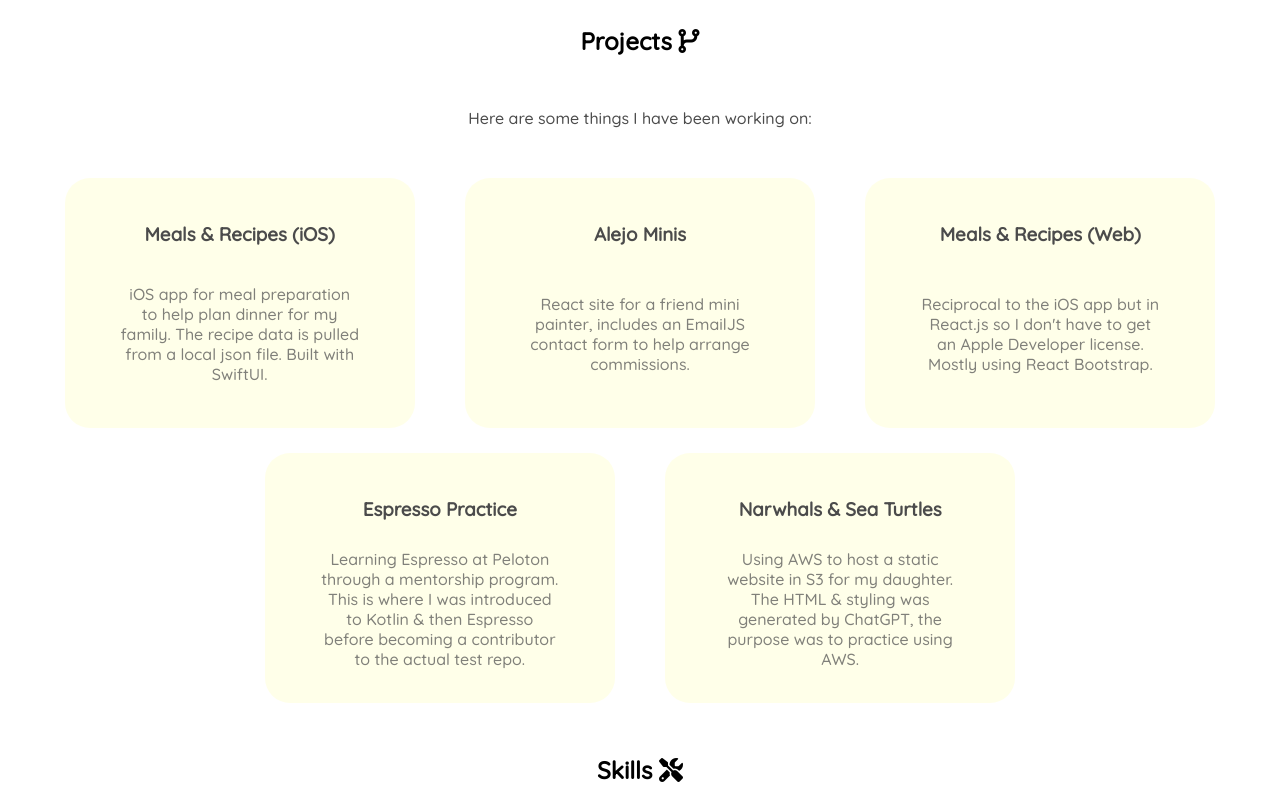
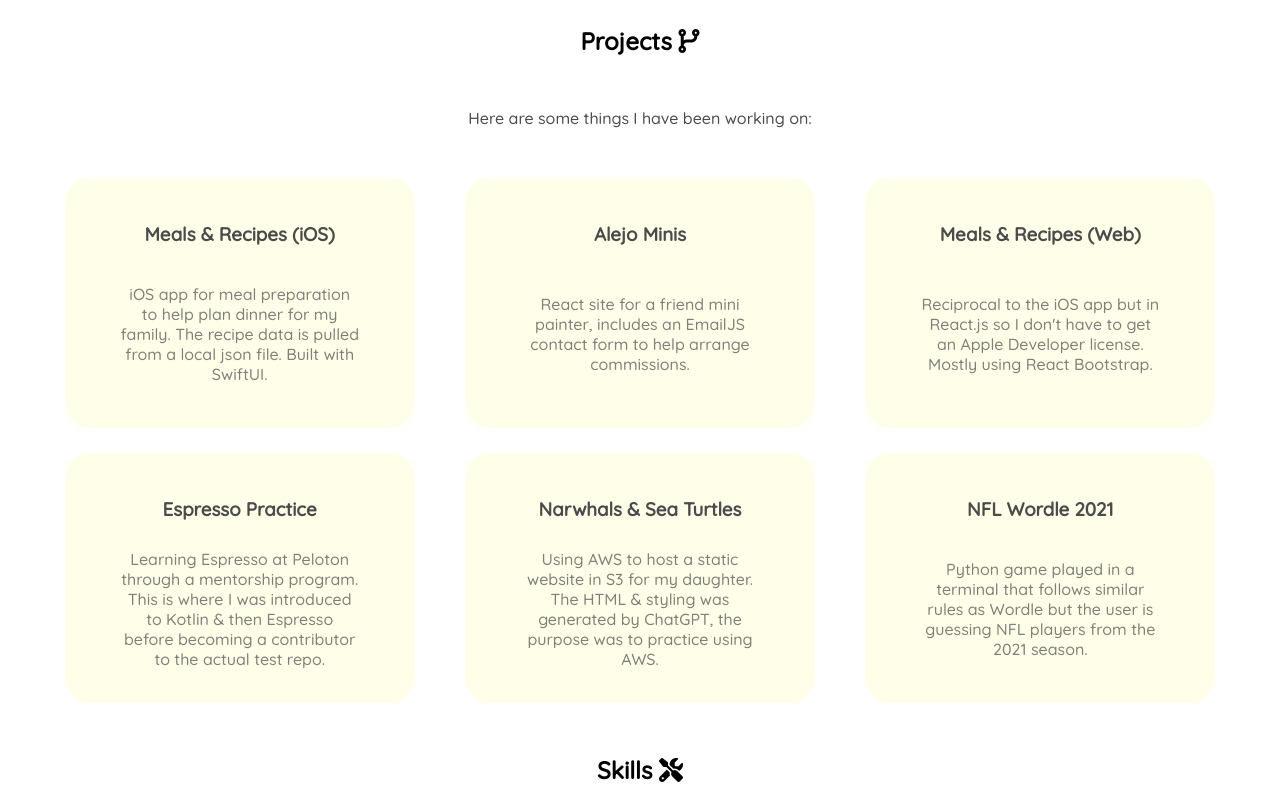
Before and after one commit to escosio/scottdantuono, a React (Create React App) app: page / in a window 1280 px wide. Shown: the part 300-1097 px from the top of the page. Built offline with nearby package versions, Linux system fonts and the light colour scheme.

Commit message:
nfl worldle

```diff
--- a/src/components/Projects.js
+++ b/src/components/Projects.js
@@ -27,6 +27,11 @@ export const Projects = () => {
       title: "Narwhals & Sea Turtles",
       desc: "Using AWS to host a static website in S3 for my daughter. The HTML &  styling was generated by ChatGPT, the purpose was to practice using AWS.",
       link: "https://smd-bucket-1690639694.s3.amazonaws.com/index.html"
+    },
+    {
+      title:"NFL Wordle 2021",
+      desc: "Python game played in a terminal that follows similar rules as Wordle but the user is guessing NFL players from the 2021 season.",
+      link: "https://github.com/escosio/nfl-wordle"
     }
   ];
 
```
